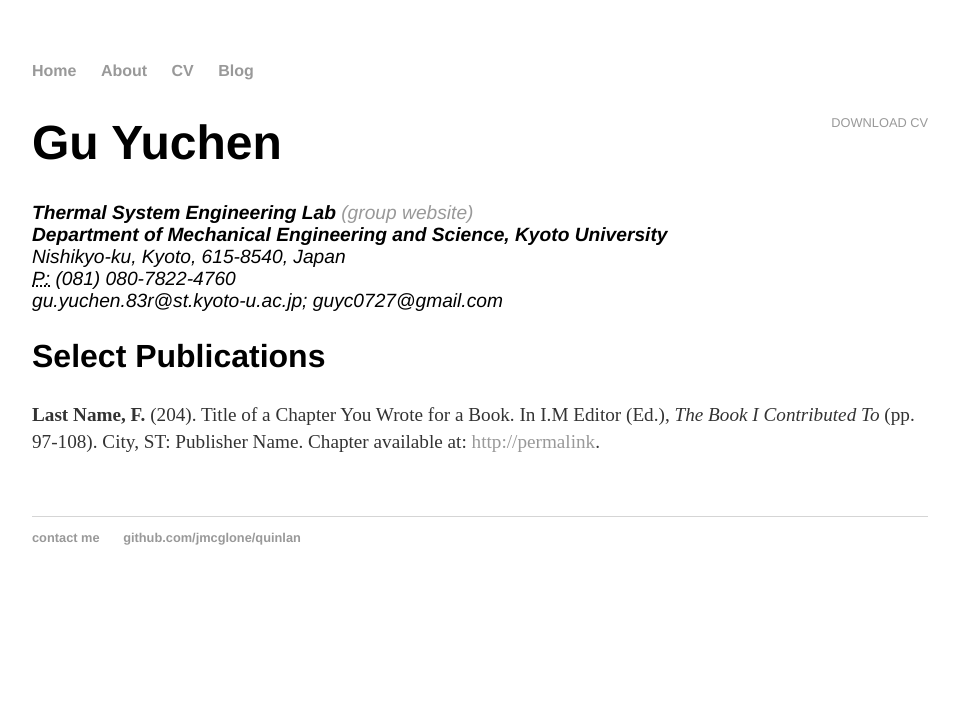
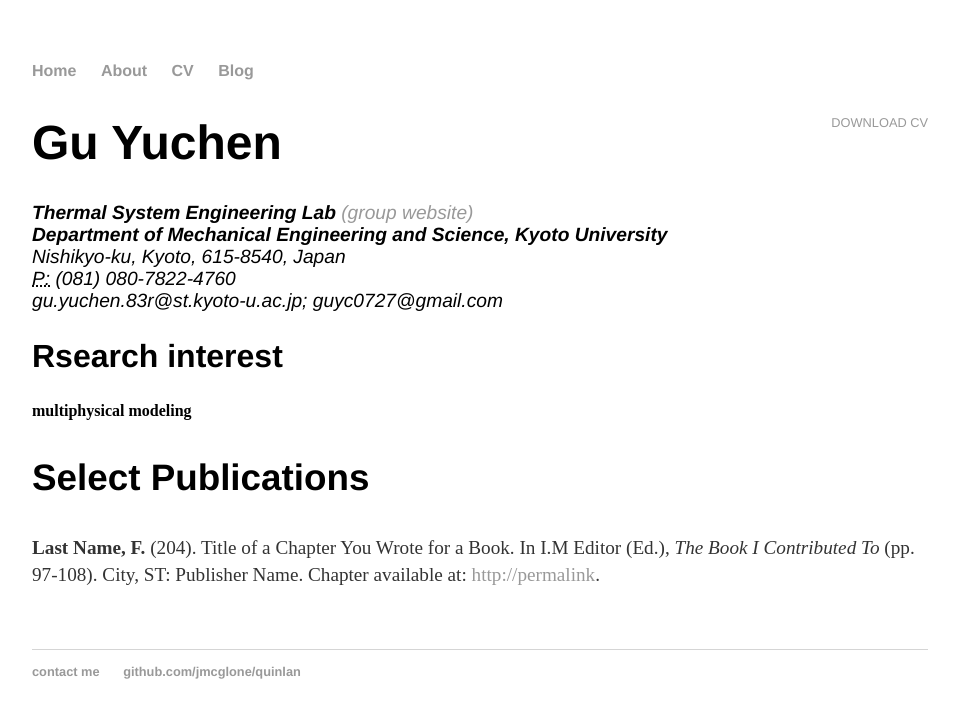
Before and after one commit to ycgu/ycgu.github.io, a Jekyll site: the page built from cv/index.html, in a window 1280 px wide. Shown: the top 718 px of the page, without its empty margins (160-1119 px from the left). Built offline with Jekyll 4.4.1, drawn with Linux system fonts in a browser that asks for light colours.

Commit message:
Update index.html

```diff
--- a/cv/index.html
+++ b/cv/index.html
@@ -14,7 +14,10 @@
 					<span class="obfuscate">gu.yuchen.83r@st.kyoto-u.ac.jp; guyc0727@gmail.com</span>
 					</address>
 
-					<h2>Select Publications</h2>
+					<h2>Rsearch interest</h2>
+                    <strong>multiphysical modeling</strong><br>
+
+					<h3>Select Publications</h3>
 
 					<p><strong>Last Name, F.</strong> (204). Title of a Chapter You Wrote for a Book. In I.M Editor (Ed.), <em>The Book I Contributed To</em> (pp. 97-108). City, ST: Publisher Name. Chapter available at: <a href="#">http://permalink</a>.
 
```
